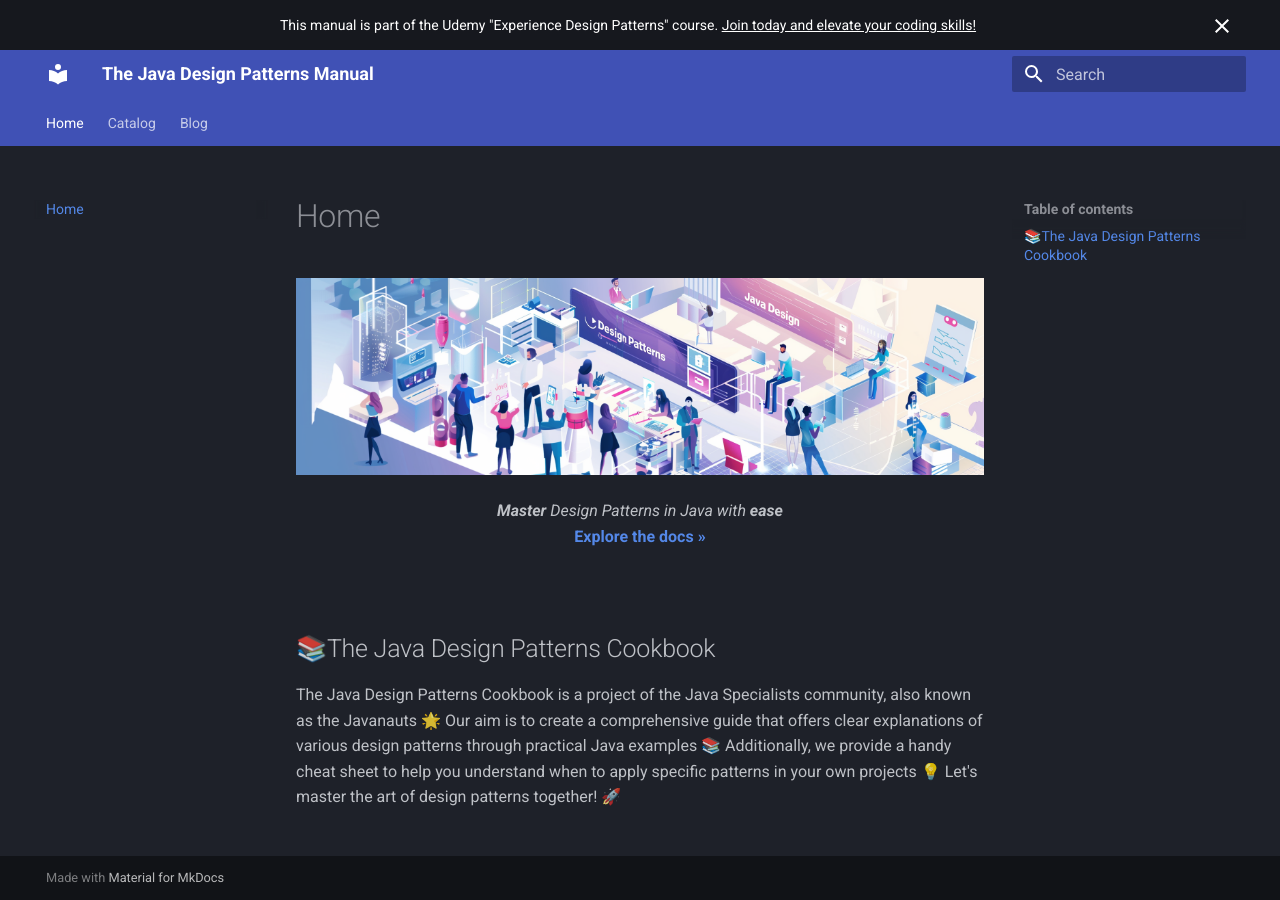
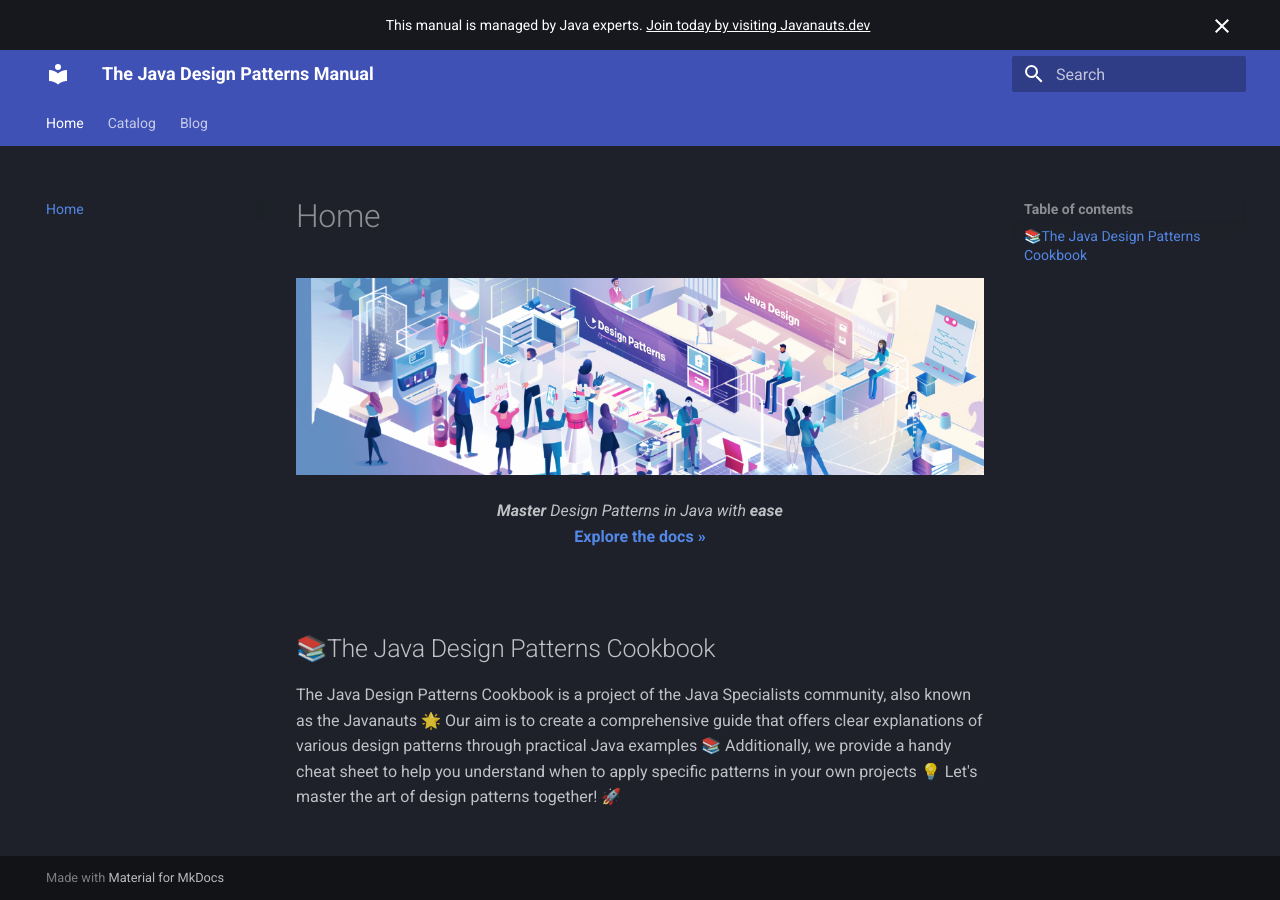
Before and after one commit to Javanaut-community/design-patterns, an MkDocs documentation site: the page built from docs/index.md, in a window 1280 px wide. Built offline with MkDocs 1.6.1 and Material for MkDocs 9.7.7, drawn with Linux system fonts in a browser that asks for light colours.

Commit message:
linn to Javanauts.dev

```diff
--- a/docs/overrides/main.html
+++ b/docs/overrides/main.html
@@ -3,8 +3,8 @@
 {% block announce %}
 <p style="text-align: center">
 
-    This manual is part of the Udemy "Experience Design Patterns" course.
+    This manual is managed by Java experts.
     <a href="https://www.udemy.com/course/experience-design-patterns-in-java-z/"
-       style="color: white; text-decoration: underline">Join today and elevate your coding skills!</a>
+       style="color: white; text-decoration: underline">Join today by visiting Javanauts.dev</a>
 </p>
 {% endblock %}
```
